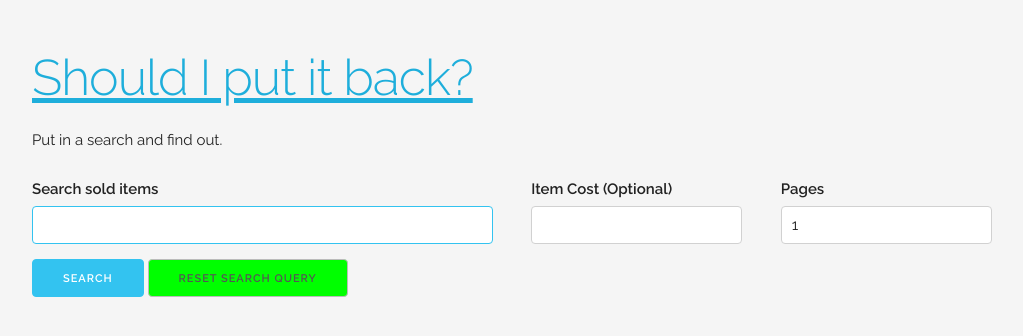
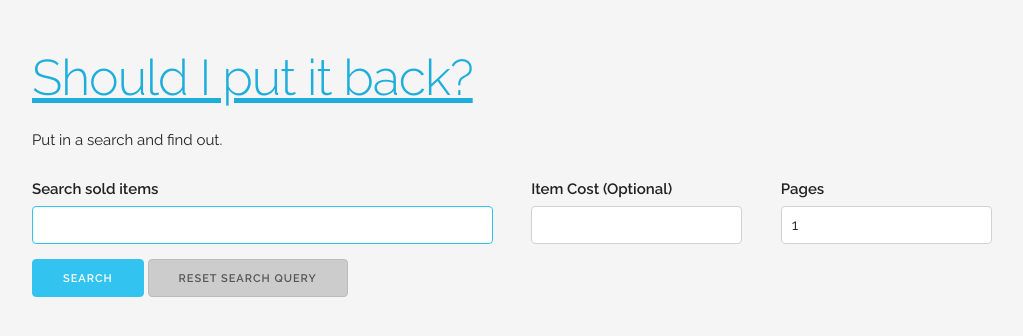
Before and after one commit to linstantnoodles/shouldiputitback, a Flask app: page / in a window 1280 px wide. Shown: the top 336 px of the page, without its empty margins (128-1151 px from the left). Run offline with Flask 2, Linux system fonts and the light colour scheme.

Commit message:
Change color of clear button

```diff
--- a/static/css/skeleton.css
+++ b/static/css/skeleton.css
@@ -486,10 +486,13 @@ body {
 
 #reset-search {
     flex-grow: 1;
-    background-color: lime;
+    background-color: #ccc;
 }
-/*https://moderncss.dev/pure-css-smooth-scroll-back-to-top/*/
 
+/*
+ * Back to top button
+ * Source: https://moderncss.dev/pure-css-smooth-scroll-back-to-top
+ **/
 @media screen and (prefers-reduced-motion: no-preference) {
   html {
     scroll-behavior: smooth;
@@ -497,7 +500,7 @@ body {
 }
 
 .back-to-top-link {
-  position: fixed;
+    position: fixed;
     position: sticky;
     color: black;
     pointer-events: all;
@@ -513,12 +516,12 @@ body {
     background-color: floralwhite;
     padding: 0.25rem;
     border: solid;
-  }
+}
 
 .back-to-top-wrapper {
   position: absolute;
   top: 100vh;
-  right: 5rem;
+  right: 4rem;
   bottom: -5em;
   width: 3em;
   pointer-events: none;
--- a/templates/index.html
+++ b/templates/index.html
@@ -49,6 +49,5 @@
           searchField.focus();
       });
   </script>
-
 </body>
 </html>
```
